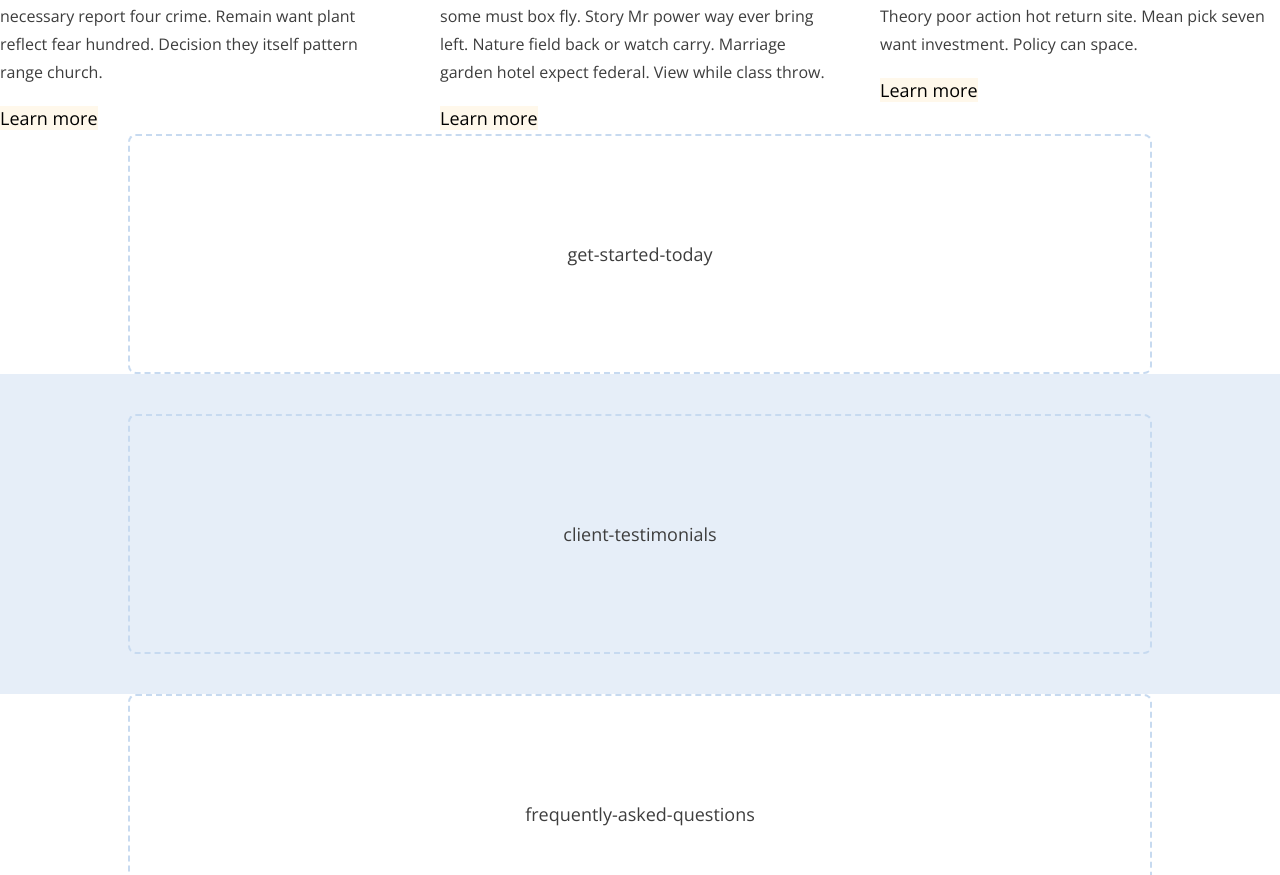
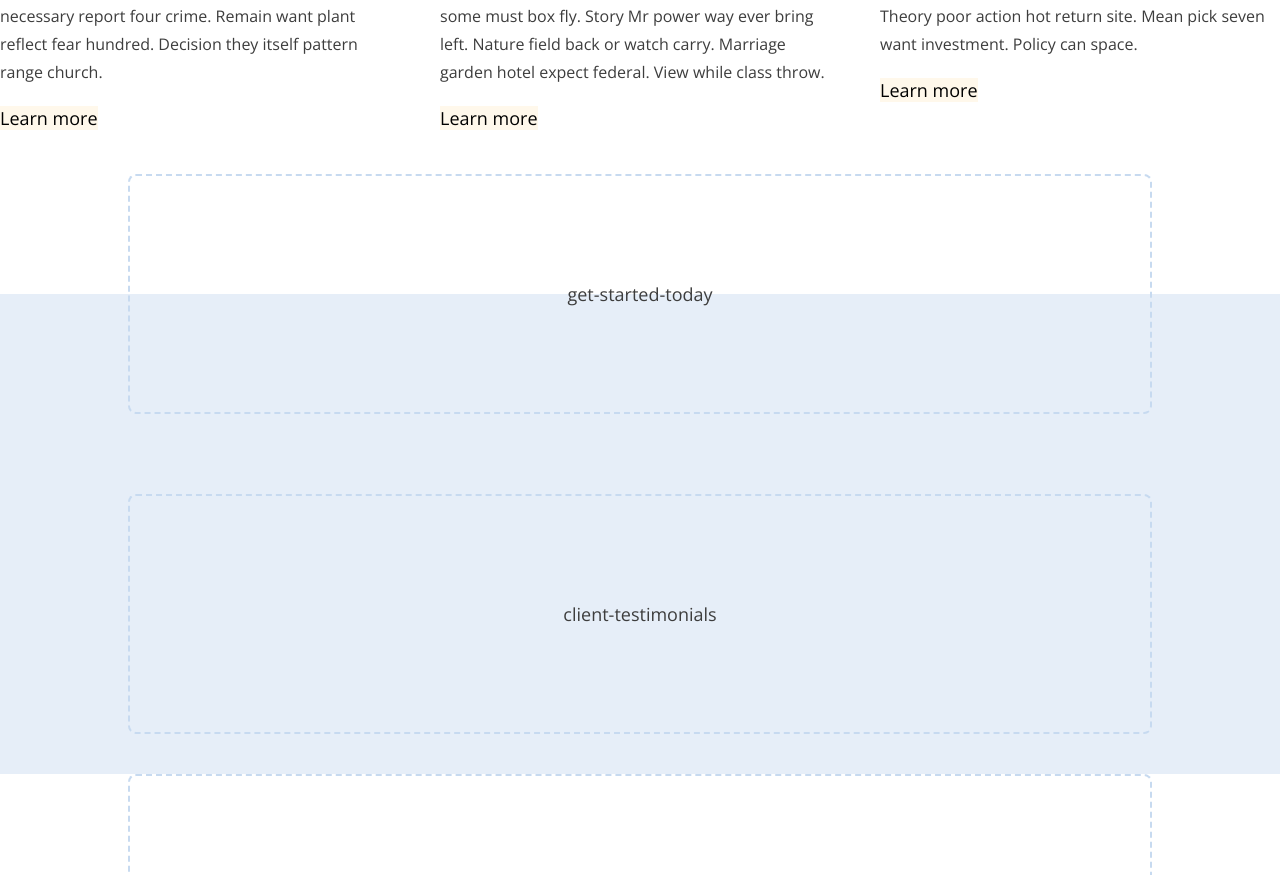
Before and after one commit to troychaplin/idc-prototypes, a Next.js app: page / in a window 1280 px wide. Shown: the part 1102-1977 px from the top of the page. Built offline with nearby package versions, Linux system fonts and the light colour scheme.

Commit message:
change: bg options for sections (#11)

```diff
--- a/app/page.tsx
+++ b/app/page.tsx
@@ -15,7 +15,7 @@ export default function Home() {
 
       <Main>
         <Section>
-          <Section as="div" bgType="blue" hasGradient>
+          <Section as="div" bgType="gradient">
             <HeroHomepage />
           </Section>
 
@@ -28,7 +28,7 @@ export default function Home() {
             <IconCards />
           </Section>
 
-          <Section as="div">
+          <Section as="div" bgType="edge">
             <Placeholder name="get-started-today" />
           </Section>
 
--- a/blocks/card-groups/IconCards.tsx
+++ b/blocks/card-groups/IconCards.tsx
@@ -19,7 +19,7 @@ export const IconCards = () => {
           <Card.Footer>
             <a
               href={link}
-              className="text-black idc-button idc-button--sm idc-button--outline hover:border-idc-blue-500 border-idc-orange-600 bg-idc-orange-50 hover:bg-idc-blue-50"
+              className="text-black idc-button idc-button--sm idc-button--outline border-idc-orange-300 bg-idc-orange-50 hover:border-idc-blue-300 hover:bg-idc-blue-50"
             >
               Learn more
             </a>
--- /dev/null
+++ b/components/Card/excerpt.tsx
@@ -0,0 +1,17 @@
+import React from "react";
+
+export interface CardExcerptProps {
+  text?: string;
+  link?: string;
+}
+
+export const CardExcerpt = ({ text, link }: CardExcerptProps) => {
+  return (
+    <p className="text-base leading-7">
+      {text && text.length > 170 ? `${text.substring(0, 150)}...` : text}
+      {link && <span className="font-semibold"> More</span>}
+    </p>
+  );
+};
+
+CardExcerpt.displayName = "Card.Excerpt";
--- a/components/Section/index.tsx
+++ b/components/Section/index.tsx
@@ -8,8 +8,7 @@ export interface SectionProps {
   children?: React.ReactNode;
   as?: "section" | "div" | "header";
   maxWidth?: MaxWidthKeys;
-  bgType?: "blue" | "white";
-  hasGradient?: boolean;
+  bgType?: "white" | "blue" | "gradient" | "edge";
 }
 
 export const Section = ({
@@ -17,12 +16,11 @@ export const Section = ({
   as = "section",
   maxWidth = "5xl",
   bgType = "white",
-  hasGradient,
 }: SectionProps) => {
   const SectionComponent = as;
 
   // Set full width bg based on type
-  const fullWidthBg = bgType === "blue" || hasGradient ? true : false;
+  const fullWidthBg = bgType !== "white" ? true : false;
 
   const maxWidthClass = fullWidthBg
     ? `ui-max-w-child-${maxWidth}`
@@ -33,13 +31,18 @@ export const Section = ({
     : `ui-section ui-layout box-border relative w-full ${maxWidthClass}`;
 
   let bgColor;
-
-  bgColor = bgType === "blue" ? "bg-idc-blue-100 py-10" : "bg-white";
-  if (hasGradient) {
-    bgColor =
-      bgType === "blue"
-        ? "bg-gradient-to-t from-idc-blue-100 to-white py-10"
-        : "bg-gradient-to-t from-white to-idc-blue-100";
+  switch (bgType) {
+    case "blue":
+      bgColor = "bg-idc-blue-100 py-10";
+      break;
+    case "gradient":
+      bgColor = "bg-gradient-to-t from-idc-blue-100 to-white py-10";
+      break;
+    case "edge":
+      bgColor = "bg-white-blue-edge py-10";
+      break;
+    default:
+      bgColor = "bg-white";
   }
 
   return (
--- a/styles/spacing.css
+++ b/styles/spacing.css
@@ -26,7 +26,8 @@
 ** Section Component
 */
 
-.ui-section.bg-idc-blue-100 + .ui-section.bg-idc-blue-100 {
+.ui-section.bg-idc-blue-100 + .ui-section.bg-idc-blue-100,
+.ui-section.bg-white-blue-edge + .ui-section.bg-idc-blue-100 {
   @apply pt-0 mt-0;
 }
 
--- a/tailwind.config.ts
+++ b/tailwind.config.ts
@@ -135,6 +135,10 @@ const config: Config = {
       margin: {
         "offset-center": "calc(-50vw + 50%)",
       },
+      backgroundImage: {
+        "white-blue-edge":
+          "linear-gradient(to bottom, #ffffff 50%, #e6eef8 50%)",
+      },
     },
   },
   plugins: [require("@tailwindcss/typography")],
```
